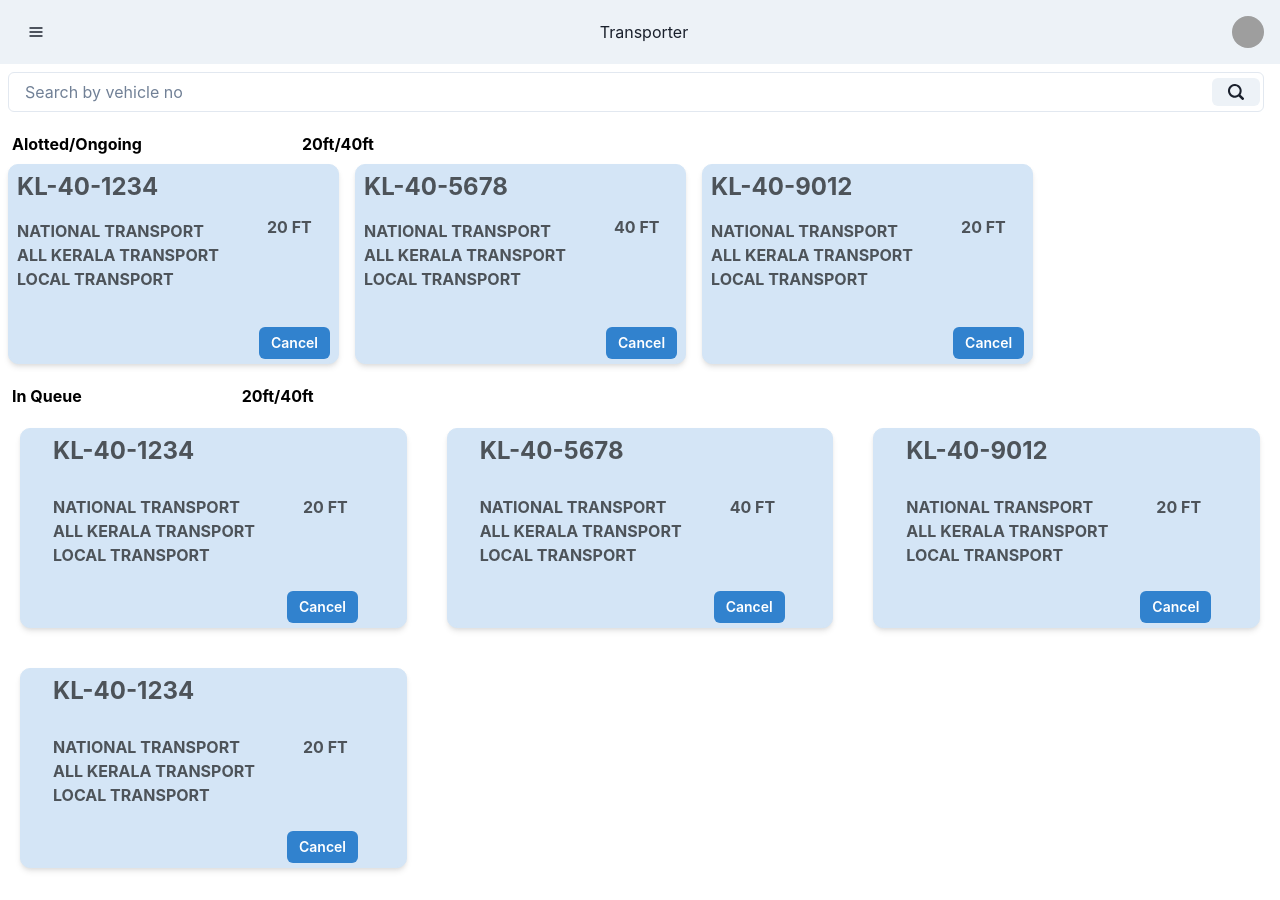
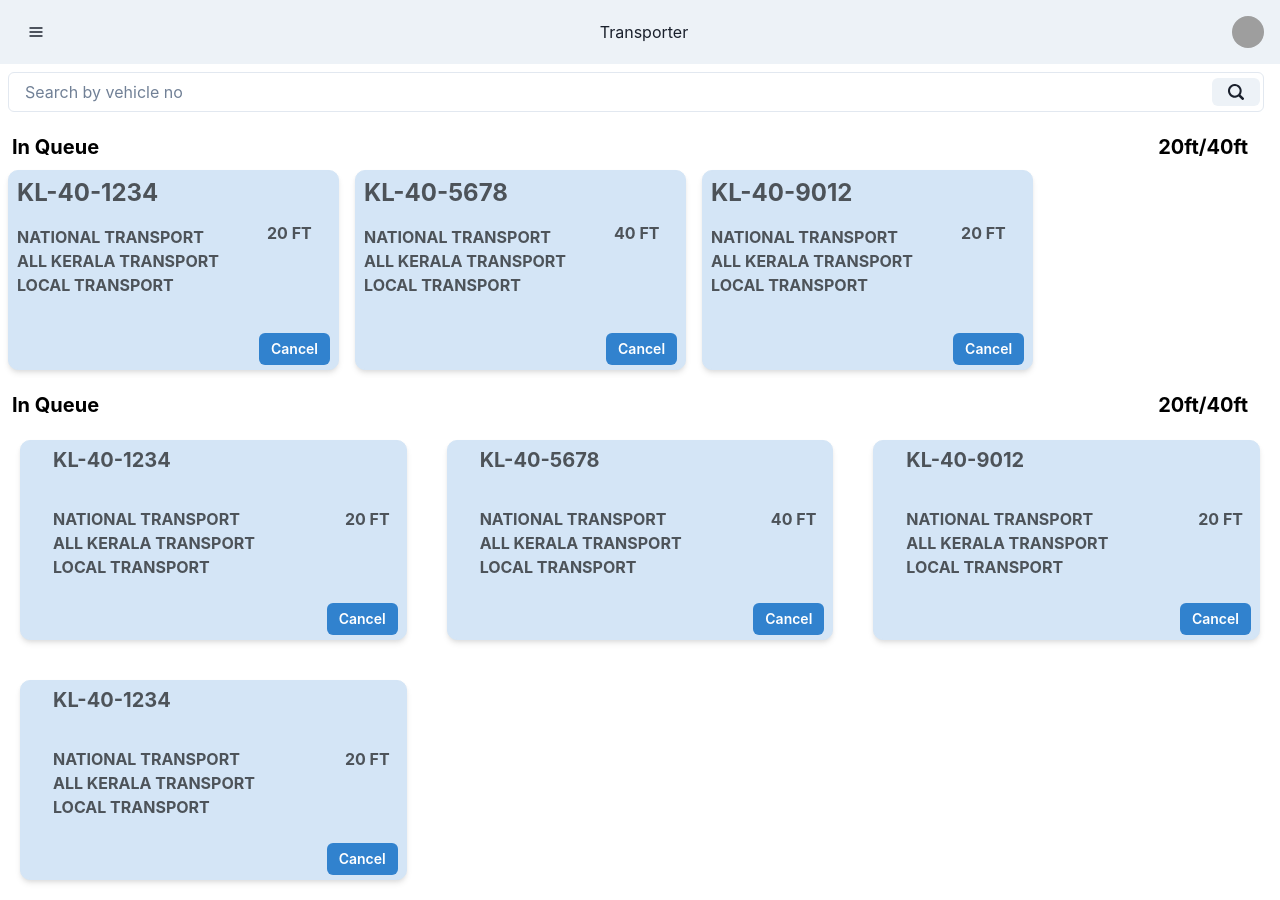
Before and after one commit to Fleet-Queue/Container-app, a React (Create React App) app in the folder Client/: page /transporter in a window 1280 px wide. Built offline with nearby package versions, Linux system fonts and the light colour scheme; grey boxes are pictures that could not be loaded.

Commit message:
Grid right side auto right alignment fixed

```diff
--- a/Client/src/components/transporter/alotted.js
+++ b/Client/src/components/transporter/alotted.js
@@ -1,5 +1,5 @@
 import React from 'react';
-import { Button, Stack, Text, Grid, GridItem, WrapItem } from '@chakra-ui/react';
+import { Button, Stack, Text, Grid, GridItem, WrapItem, Spacer } from '@chakra-ui/react';
 
 export const Alotted = () => {
 
@@ -10,10 +10,11 @@ export const Alotted = () => {
       ];
   return (
     <>
-      <Stack mt={3} ml={3} direction={'row'} spacing={40}>
-        <Text color="black" fontWeight="bold">Alotted/Ongoing</Text>
-        <Text color="black" fontWeight="bold">20ft/40ft</Text>
-      </Stack>
+      <Stack mt={3} ml={3} direction="row" >
+  <Text color="black" fontSize='xl' fontWeight="bold">In Queue</Text>
+  <Spacer />
+  <Text color="black" fontSize='xl' fontWeight="bold" textAlign="right" pr={'8'}>20ft/40ft</Text>
+</Stack>
 
       <div className="row">
         <div className="posters">
--- a/Client/src/components/transporter/queue.js
+++ b/Client/src/components/transporter/queue.js
@@ -7,6 +7,7 @@ import {
     Grid,
     GridItem,
     WrapItem,
+    Spacer,
 
 } from '@chakra-ui/react';
 
@@ -23,10 +24,12 @@ export const Queue = () => {
     return (
         <>
 
-            <Stack mt={3} ml={3} direction={'row'} spacing={40}>
-                <Text color="black" fontWeight="bold">In Queue</Text>
-                <Text color="black" fontWeight="bold">20ft/40ft</Text>
-            </Stack>
+<Stack mt={3} ml={3} direction="row" >
+  <Text color="black" fontSize='xl' fontWeight="bold">In Queue</Text>
+  <Spacer />
+  <Text color="black" fontSize='xl' fontWeight="bold" textAlign="right" pr={'8'}>20ft/40ft</Text>
+</Stack>
+
 
 
             <div className="row">
@@ -51,16 +54,16 @@ export const Queue = () => {
 
                     >
 
-                        <GridItem pl='8' pt='1' bg='#D4E5F6' borderTopRadius={10} fontSize='2xl' area={'header'}>
+                        <GridItem pl='8' pt='1' bg='#D4E5F6' borderTopRadius={10} fontSize='xl' area={'header'}>
                         {item.header}
                         </GridItem>
                         <GridItem  pl='8' pt='4' bg='#D4E5F6' borderBottomStartRadius={10} area={'nav'}>
             <span dangerouslySetInnerHTML={{__html: item.nav}} />
              </GridItem>
-                        <GridItem pl='8' pt='4' bg='#D4E5F6' area={'main'}>
+                        <GridItem justifySelf={'end'} pt='4' pr='4' bg='#D4E5F6' area={'main'}>
                         {item.main}
                         </GridItem>
-                        <GridItem pl='4' pt='1' pr='2' bg='#D4E5F6' borderBottomEndRadius={10} area={'footer'}>
+                        <GridItem justifySelf={'end'} pt='1' pr='2' bg='#D4E5F6' borderBottomEndRadius={10} area={'footer'}>
                             <WrapItem>
                                 <Button colorScheme='blue' size='sm'>Cancel</Button>
                             </WrapItem>
```
